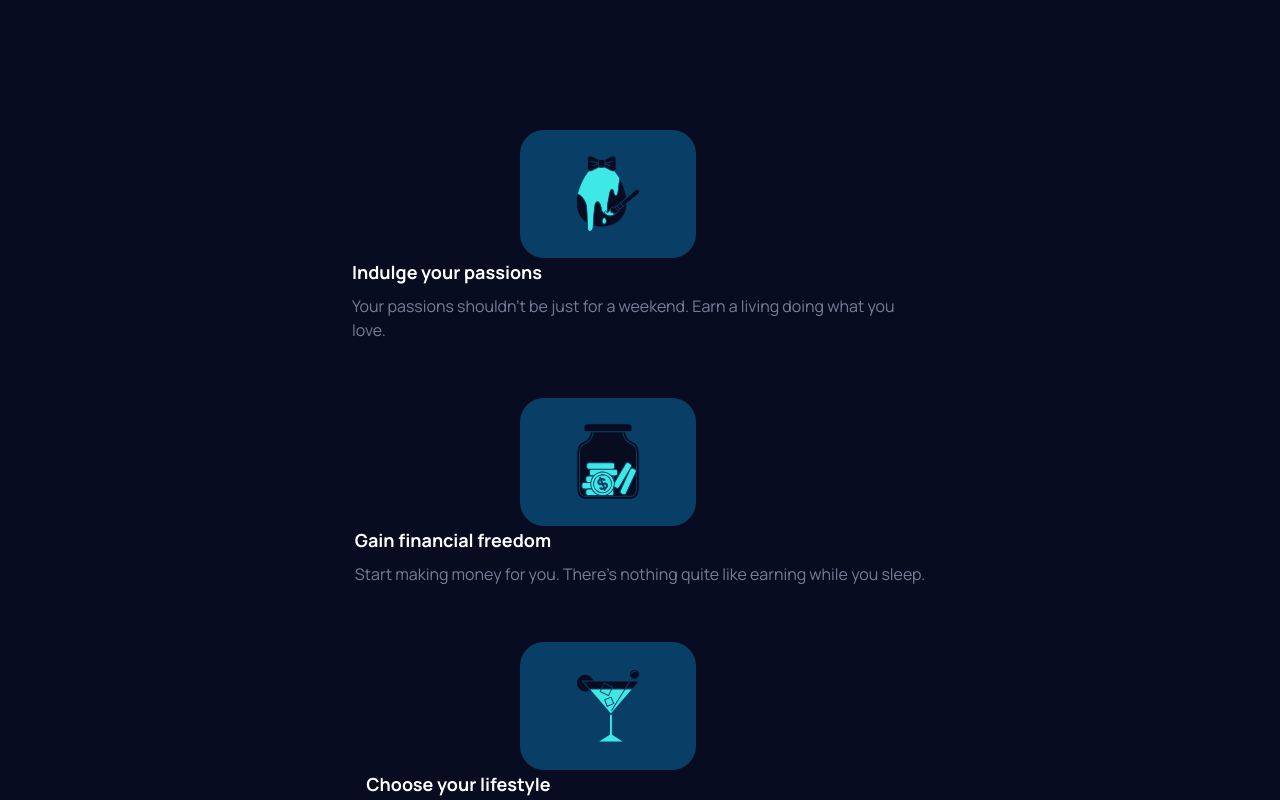
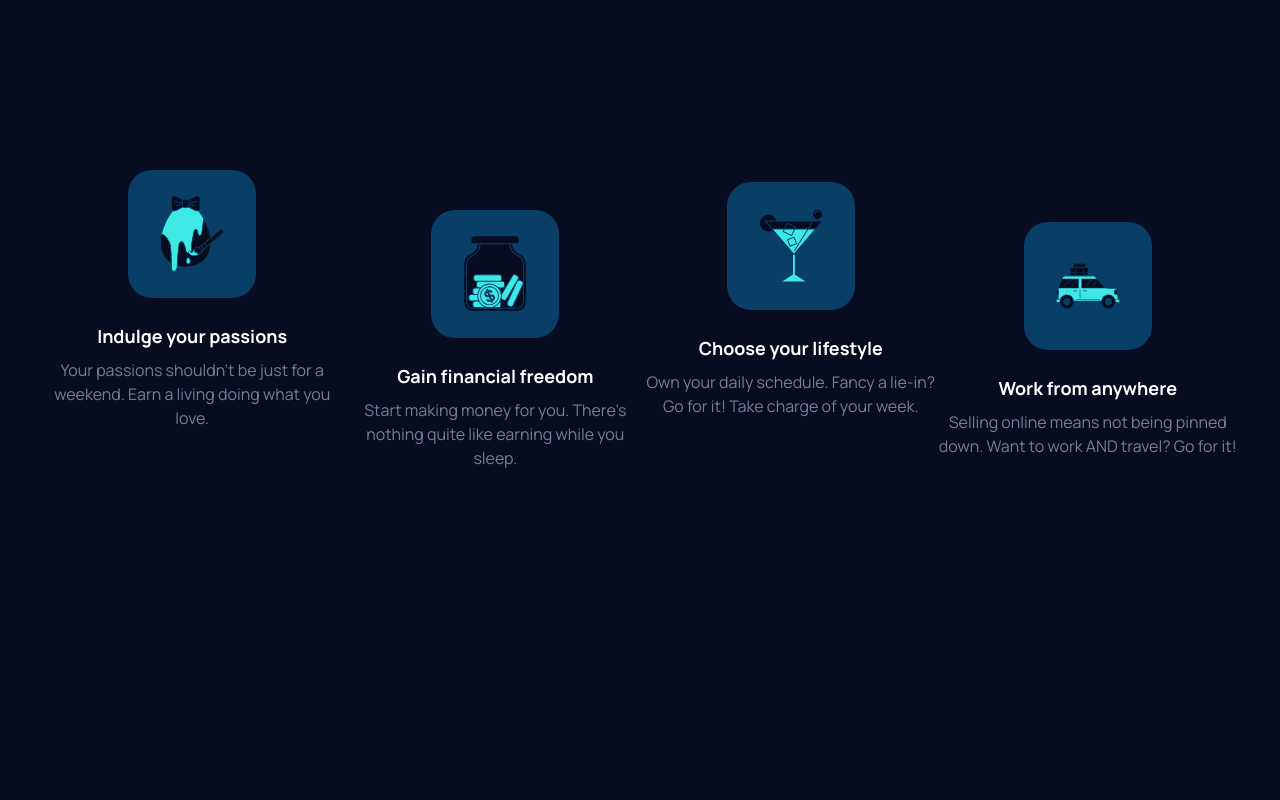
Before and after one commit to akhoz/MarkerLandingPage, a React (Vite) app: page / in a window 1280 px wide. Shown: the part 720-1520 px from the top of the page. After the commit the page ends 1190 px from the top, so only its background shows below. Built offline with nearby package versions, Linux system fonts and the light colour scheme.

Commit message:
Implementing Hero Cards LG  Responsive Design

```diff
--- a/src/App.tsx
+++ b/src/App.tsx
@@ -15,22 +15,29 @@ function App() {
       </div>
       <TitleMobile/>
       <Title/>
-      <div className='flex flex-col items-center justify-center mt-40 space-y-14'>
+      <div className='flex flex-col items-center justify-center mt-40 space-y-14 lg:flex-row lg:space-y-0 lg:mx-10'>
+        <div className='md:ml-20 lg:ml-0'>
           <HeroCard
             imgSrc={`${assetsPath}illustration-passions.svg`}
             imgAlt='illustration passions'
             title='Indulge your passions'
             description="Your passions shouldn't be just for a weekend. Earn a living doing what you love."/>
+        </div>
+        <div className='lg:pt-20'>
           <HeroCard
             imgSrc={`${assetsPath}illustration-financial-freedom.svg`}
             imgAlt='illustration financial freedom'
             title='Gain financial freedom'
             description="Start making money for you. There's nothing quite like earning while you sleep."/>
+        </div>
+        <div className='md:ml-20 lg:ml-0'>
           <HeroCard
             imgSrc={`${assetsPath}illustration-lifestyle.svg`}
             imgAlt='illustration lifestyle'
             title='Choose your lifestyle'
             description='Own your daily schedule. Fancy a lie-in? Go for it! Take charge of your week.'/>
+        </div>
+        <div className='lg:pt-20'>
           <HeroCard
             imgSrc={`${assetsPath}illustration-work-anywhere.svg`}
             imgAlt='illustration work anywhere'
@@ -38,6 +45,7 @@ function App() {
             description='Selling online means not being pinned down. Want to work AND travel? Go for it!'/>
         </div>
       </div>
+    </div>
   )
 }
 
--- a/src/components/HeroCard.tsx
+++ b/src/components/HeroCard.tsx
@@ -9,14 +9,14 @@ function HeroCard(props: HeroCardProps) {
 
     return (
         <div className='flex flex-col items-center justify-center md:flex-row lg:flex-col max-w-xs md:max-w-xl'>
-            <div className='flex items-center justify-center bg-myBlue rounded-3xl h-32 w-32 md:w-44 md:mr-16 '>
+            <div className='flex items-center justify-center bg-myBlue rounded-3xl h-32 w-32 md:w-44 md:mr-16 lg:w-32 lg:mr-0'>
                 <img
                     src={props.imgSrc}
                     alt={props.imgAlt}
                     className='w-16'/>
             </div>
-            <div className='text-center md:flex md:flex-col md:justify-center md:h-full md:text-start'>
-                <p className='text-white text-lg font-bold mt-6 mb-2 md:mt-0'>
+            <div className='text-center md:flex md:flex-col md:justify-center md:h-full md:text-start lg:text-center'>
+                <p className='text-white text-lg font-bold mt-6 mb-2 md:mt-0 lg:mt-6'>
                     {props.title}
                 </p>
                 <p className='text-myGray'>
```
Lines whose indentation alone changed are shown as unchanged.
